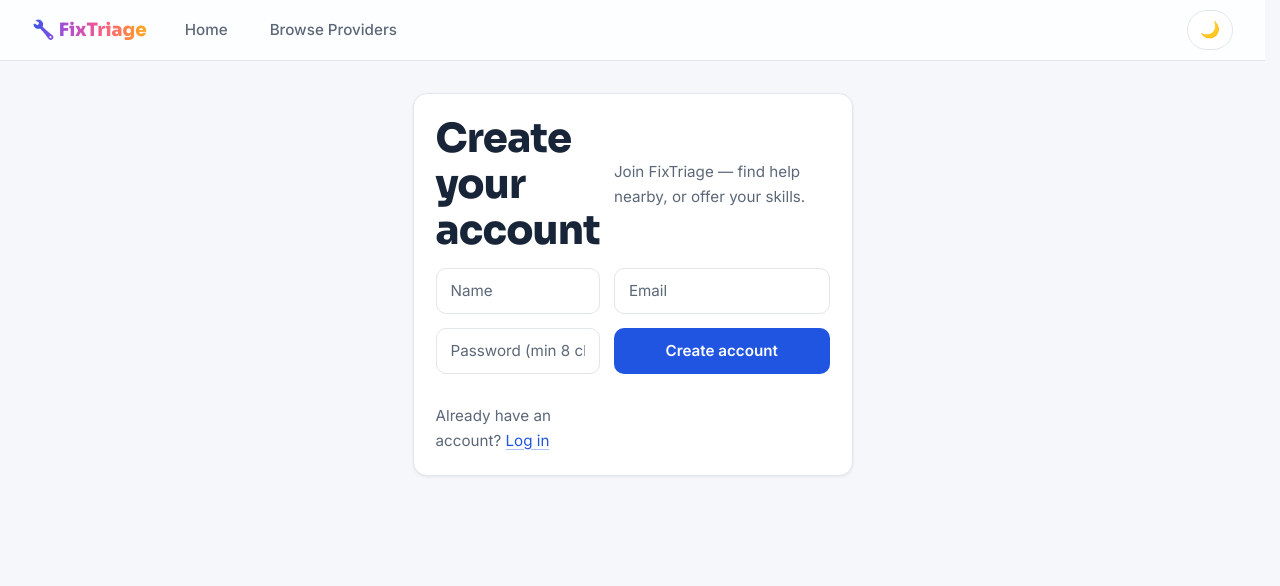
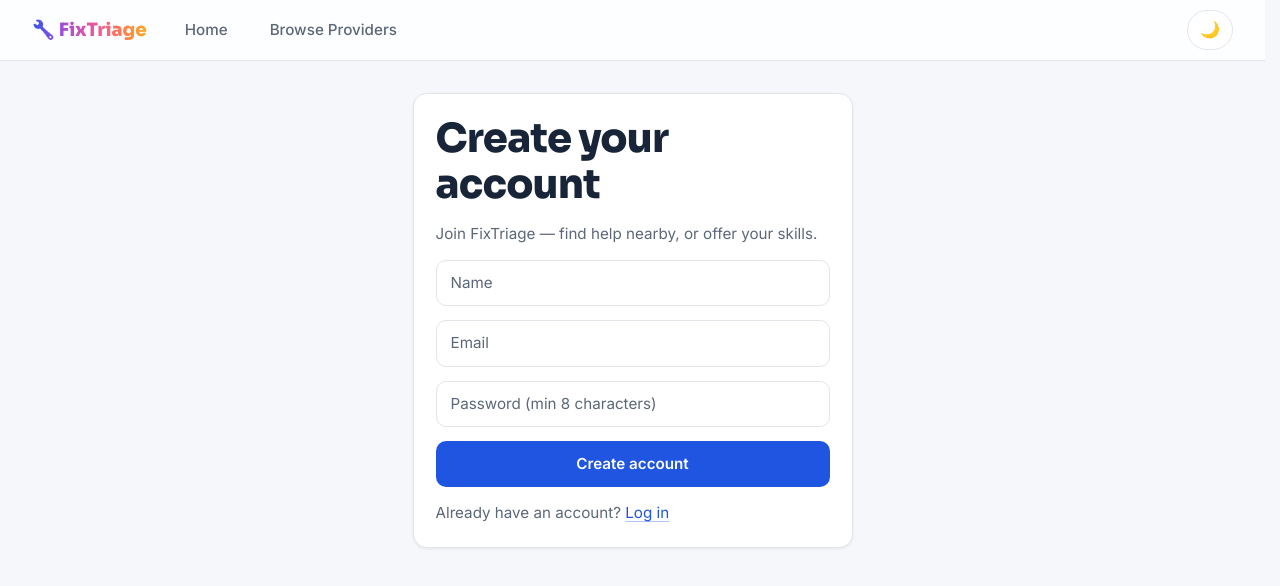
Before and after one commit to islam-web-code/FixTriage, a React (Vite) app in the folder frontend/: page /register in a window 1280 px wide. Shown: the top 586 px of the page. Built offline with nearby package versions, Linux system fonts and the light colour scheme; no server answers.

Commit message:
fix: stacked login/register layout; chore: page title, favicon and description

```diff
--- a/frontend/src/pages/Login.jsx
+++ b/frontend/src/pages/Login.jsx
@@ -31,6 +31,7 @@ function Login() {
   return (
     <div className="page page-narrow">
       <div className="card">
+        <div className="stack">
           <h1>Welcome back</h1>
           <p className="muted">Log in to book services or manage your provider profile.</p>
           <input
@@ -47,13 +48,14 @@ function Login() {
             value={password}
             onChange={(e) => setPassword(e.target.value)}
           />
-        <button className="btn btn-primary" onClick={handleSubmit}>
+          <button className="btn btn-primary" onClick={handleSubmit} style={{ inlineSize: '100%' }}>
             Log in
           </button>
           {error && <p className="msg-error">{error}</p>}
-        <p className="muted" style={{ marginTop: 16 }}>
+          <p className="muted">
             No account? <Link to="/register">Create one</Link>
           </p>
+        </div>
       </div>
     </div>
   );
--- a/frontend/src/pages/Register.jsx
+++ b/frontend/src/pages/Register.jsx
@@ -36,6 +36,7 @@ function Register() {
   return (
     <div className="page page-narrow">
       <div className="card">
+        <div className="stack">
           <h1>Create your account</h1>
           <p className="muted">Join FixTriage — find help nearby, or offer your skills.</p>
           <input
@@ -58,13 +59,14 @@ function Register() {
             value={password}
             onChange={(e) => setPassword(e.target.value)}
           />
-        <button className="btn btn-primary" onClick={handleSubmit}>
+          <button className="btn btn-primary" onClick={handleSubmit} style={{ inlineSize: '100%' }}>
             Create account
           </button>
           {error && <p className="msg-error">{error}</p>}
-        <p className="muted" style={{ marginTop: 16 }}>
+          <p className="muted">
             Already have an account? <Link to="/login">Log in</Link>
           </p>
+        </div>
       </div>
     </div>
   );
```
Lines whose indentation alone changed are shown as unchanged.
